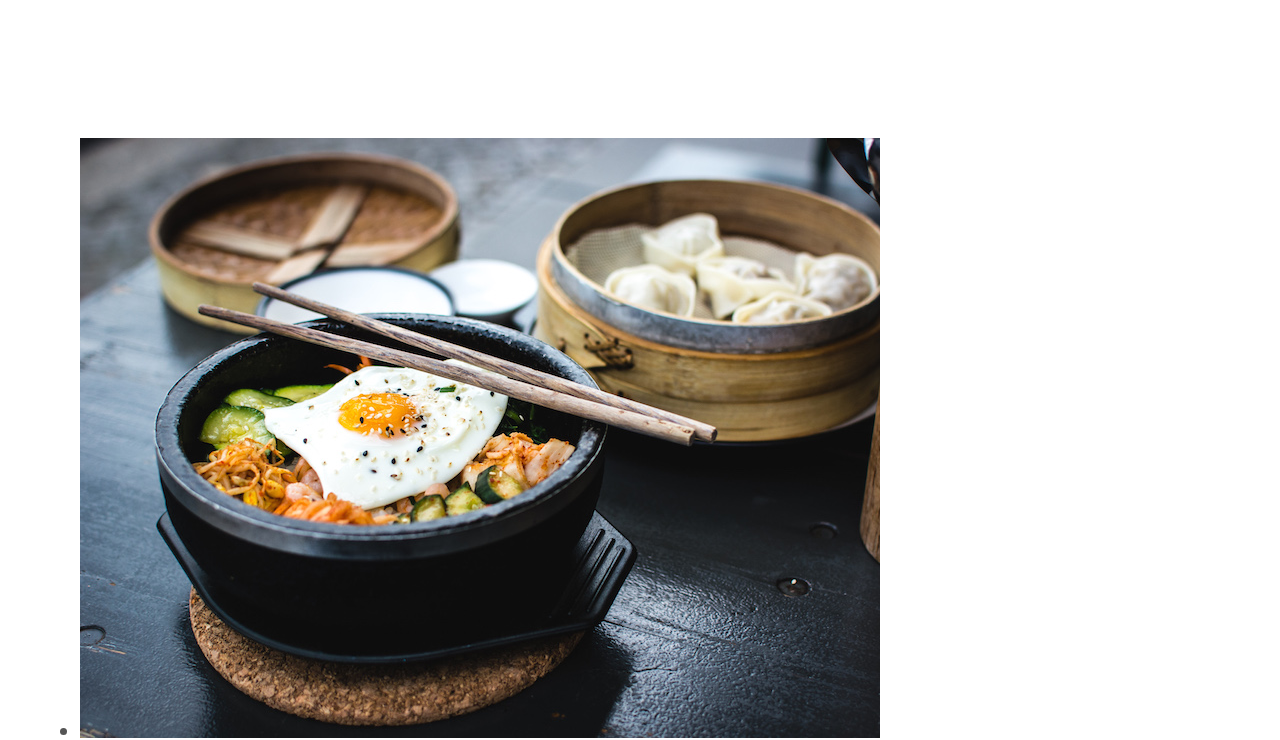
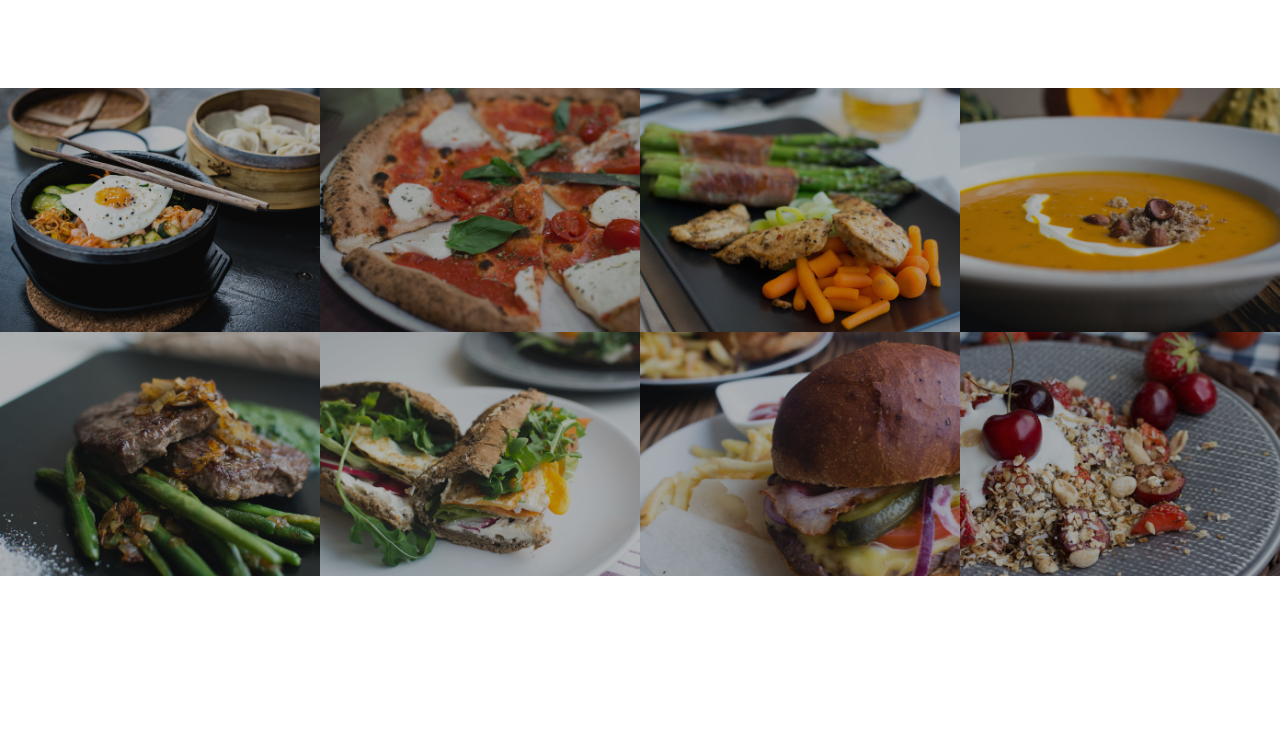
Before and after one commit to DillGromble/Omni-food, a website: page index.html in a window 1280 px wide. Shown: the part 1429-2169 px from the top of the page. After the commit the page ends 2005 px from the top, so only its background shows below. Drawn offline with Linux system fonts and the light colour scheme; files whose address does not match are found by name.

Commit message:
feat(img): add styling to meal images

```diff
--- a/index.html
+++ b/index.html
@@ -72,44 +72,44 @@
     <section class="section-meals">
       <ul class="meals-showcase">
         <li>
-          <figure>
+          <figure class="meal-photo">
             <img src="assets/img/1.jpg" alt="Korean bibimbap with egg and vegetables" />
           </figure>
         </li>
         <li>
-          <figure>
+          <figure class="meal-photo">
             <img src="assets/img/2.jpg" alt="Simple italian pizza with cherry tomatoes" />
           </figure>
         </li>
         <li>
-          <figure>
+          <figure class="meal-photo">
             <img src="assets/img/3.jpg" alt="Chicken breast steak with vegetables" />
           </figure>
         </li>
         <li>
-          <figure>
+          <figure class="meal-photo">
             <img src="assets/img/4.jpg" alt="Autumn pumpkin soup" />
           </figure>
         </li>
       </ul>
       <ul class="meals-showcase">
         <li>
-          <figure>
+          <figure class="meal-photo">
             <img src="assets/img/5.jpg" alt="Paleo beef steak with vegetables" />
           </figure>
         </li>
         <li>
-          <figure>
+          <figure class="meal-photo">
             <img src="assets/img/6.jpg" alt="Healthy baguette with egg and vegetables" />
           </figure>
         </li>
         <li>
-          <figure>
+          <figure class="meal-photo">
             <img src="assets/img/7.jpg" alt="Burger with cheddar and bacon" />
           </figure>
         </li>
         <li>
-          <figure>
+          <figure class="meal-photo">
             <img src="assets/img/8.jpg" alt="Granola with cherries and strawberries" />
           </figure>
           </li>
--- a/src/css/style.css
+++ b/src/css/style.css
@@ -176,3 +176,45 @@ header {
 .main-nav li a:active {
   border-bottom: 2px solid #e67e22;
 }
+/*-----------------------FEATURES--------------------------*/
+.section-features .long-copy {
+  margin-bottom: 30px;
+}
+
+
+/*-----------------------MEALS--------------------------*/
+
+.section-meals {
+  padding: 0;
+}
+
+.meals-showcase {
+  list-style: none;
+  width: 100%;
+}
+
+.meals-showcase li {
+  display: block;
+  float: left;
+  width: 25%;
+}
+
+.meal-photo {
+  width: 100%;
+  margin: 0;
+  overflow: hidden;
+  background-color: #000;
+}
+
+.meal-photo img {
+  opacity: 0.7;
+  width: 100%;
+  height: auto;
+  transform: scale(1.15);
+  transition: all 0.5s;
+}
+
+.meal-photo img:hover {
+  transform: scale(1.03);
+  opacity: 1;
+}
```
